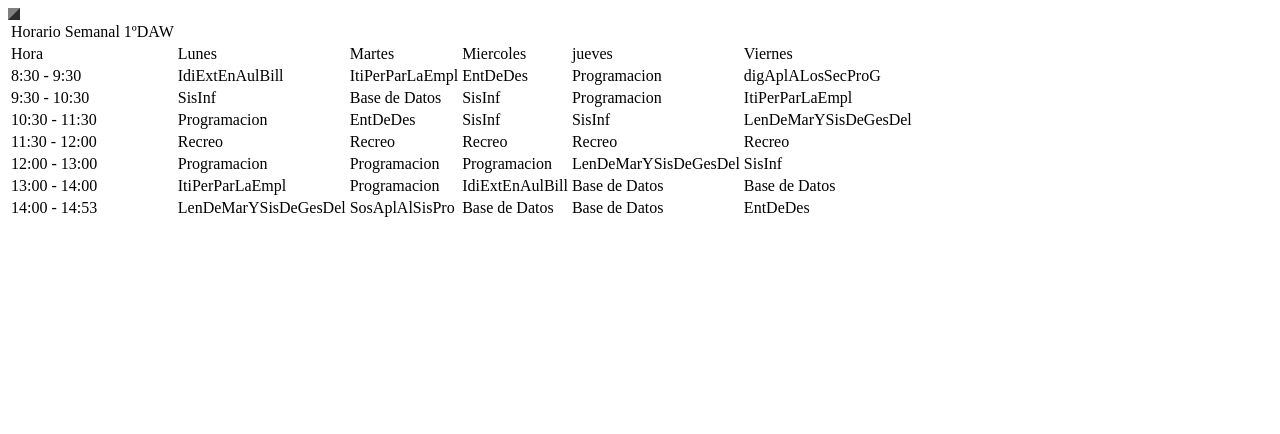
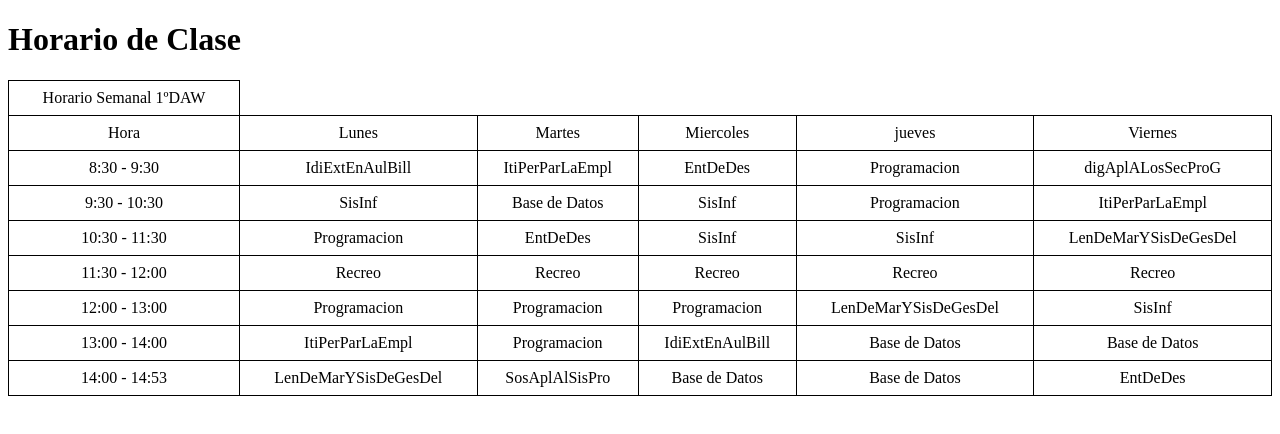
Before and after one commit to Moexbreak84/Programaci-n, a plain HTML site: page Proyectos/Lenguaje_de_Marcas/horario.html in a window 1280 px wide. Drawn offline with Linux system fonts and the light colour scheme.

Commit message:
horario sin terminar

```diff
--- a/Proyectos/Lenguaje_de_Marcas/horario.html
+++ b/Proyectos/Lenguaje_de_Marcas/horario.html
@@ -5,13 +5,28 @@
     <meta charset="UTF-8">
     <meta name="viewport" content="width=device-width, initial-scale=1.0">
     <title>Horario Semanal</title>
+    <style>
+        table {
+            width: 100%;
+            border-collapse: collapse;
+        }
+
+        th,
+        td {
+            border: 1px solid black;
+            padding: 8px;
+            text-align: center;
+        }
+
+        th {
+            background-color: #f2f2f2;
+        }
+    </style>
 </head>
 
 <body>
+    <h1>Horario de Clase</h1>
     <table>
-        <table border="6">
-            <table width="80%">
-                <table align="left">
         <tr>
             <td>Horario Semanal 1ºDAW</td>
         </tr>
@@ -79,9 +94,8 @@
             <td>Base de Datos</td>
             <td>EntDeDes</td>
         </tr>
+    </table>
 
-                </table>
-            </table>
 </body>
 
 </html>
```
Lines whose indentation alone changed are shown as unchanged.
